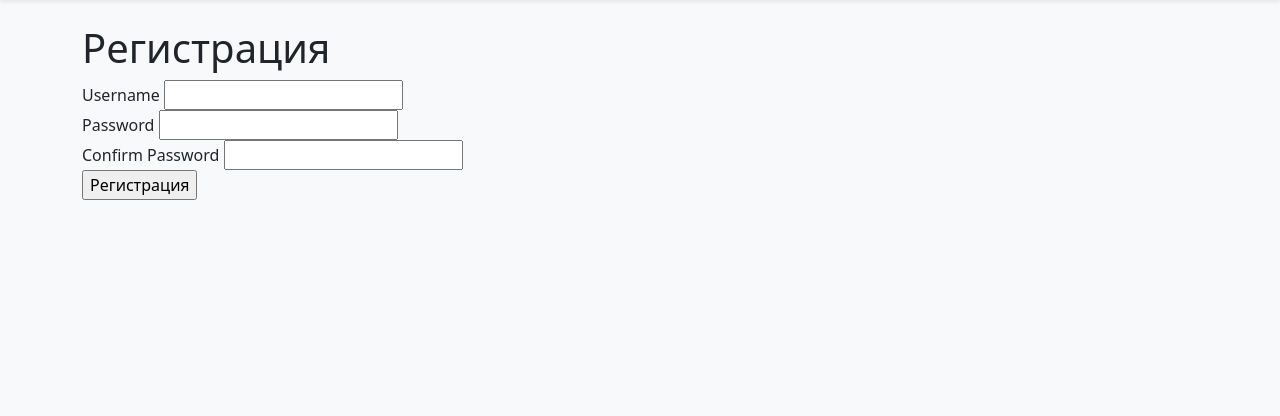
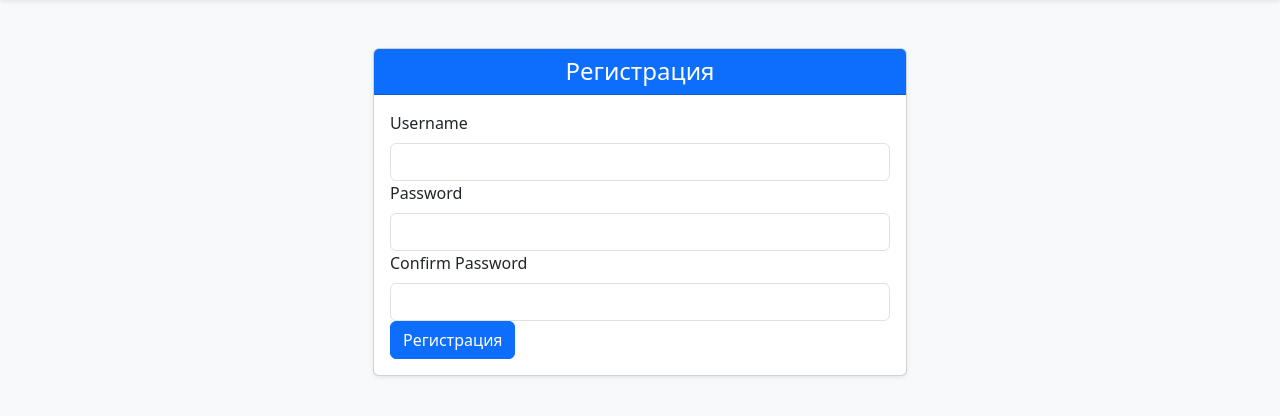
Before and after one commit to Jeff555max/VD_09_hosting, a Flask app: page /register in a window 1280 px wide. Shown: the part 56-472 px from the top of the page. Run offline with Flask 3, Linux system fonts and the light colour scheme.

Commit message:
add Bootstrap

```diff
--- a/app/templates/register.html
+++ b/app/templates/register.html
@@ -1,25 +1,62 @@
 {% extends 'base.html' %}
 
 {% block content %}
-    <h1>Регистрация</h1>
-    <form method="post" action="{{ url_for('register') }}" class="form-group">
-
-
-        {{ form.hidden_tag() }}
-        <div>
-            {{ form.username.label }}
-            {{ form.username }}
+<div class="container mt-5">
+    <div class="row justify-content-center">
+        <div class="col-md-6">
+            <div class="card shadow-sm">
+                <div class="card-header bg-primary text-white text-center">
+                    <h1 class="h4 mb-0">Регистрация</h1>
+                </div>
+                <div class="card-body">
+                    <form method="post" action="{{ url_for('register') }}">
+                        {{ form.hidden_tag() }}
+                        <div class="form-group">
+                            {{ form.username.label(class="form-label") }}
+                            {{ form.username(class="form-control") }}
+                            {% if form.username.errors %}
+                                <div class="alert alert-danger mt-2">
+                                    <ul class="mb-0">
+                                        {% for error in form.username.errors %}
+                                            <li>{{ error }}</li>
+                                        {% endfor %}
+                                    </ul>
+                                </div>
+                            {% endif %}
+                        </div>
+                        <div class="form-group">
+                            {{ form.password.label(class="form-label") }}
+                            {{ form.password(class="form-control") }}
+                            {% if form.password.errors %}
+                                <div class="alert alert-danger mt-2">
+                                    <ul class="mb-0">
+                                        {% for error in form.password.errors %}
+                                            <li>{{ error }}</li>
+                                        {% endfor %}
+                                    </ul>
+                                </div>
+                            {% endif %}
+                        </div>
+                        <div class="form-group">
+                            {{ form.confirm_password.label(class="form-label") }}
+                            {{ form.confirm_password(class="form-control") }}
+                            {% if form.confirm_password.errors %}
+                                <div class="alert alert-danger mt-2">
+                                    <ul class="mb-0">
+                                        {% for error in form.confirm_password.errors %}
+                                            <li>{{ error }}</li>
+                                        {% endfor %}
+                                    </ul>
+                                </div>
+                            {% endif %}
+                        </div>
+                        <div class="form-group">
+                            {{ form.submit(class="btn btn-primary btn-block") }}
+                        </div>
+                    </form>
+                </div>
+            </div>
         </div>
-        <div>
-            {{ form.password.label }}
-            {{ form.password }}
-        </div>
-        <div>
-            {{ form.confirm_password.label }}
-            {{ form.confirm_password }}
-        </div>
-        <div>
-            {{ form.submit }}
-        </div>
-    </form>
+    </div>
+</div>
 {% endblock %}
```
Also changed, not shown: app/templates/login.html (+24 -8 lines).
